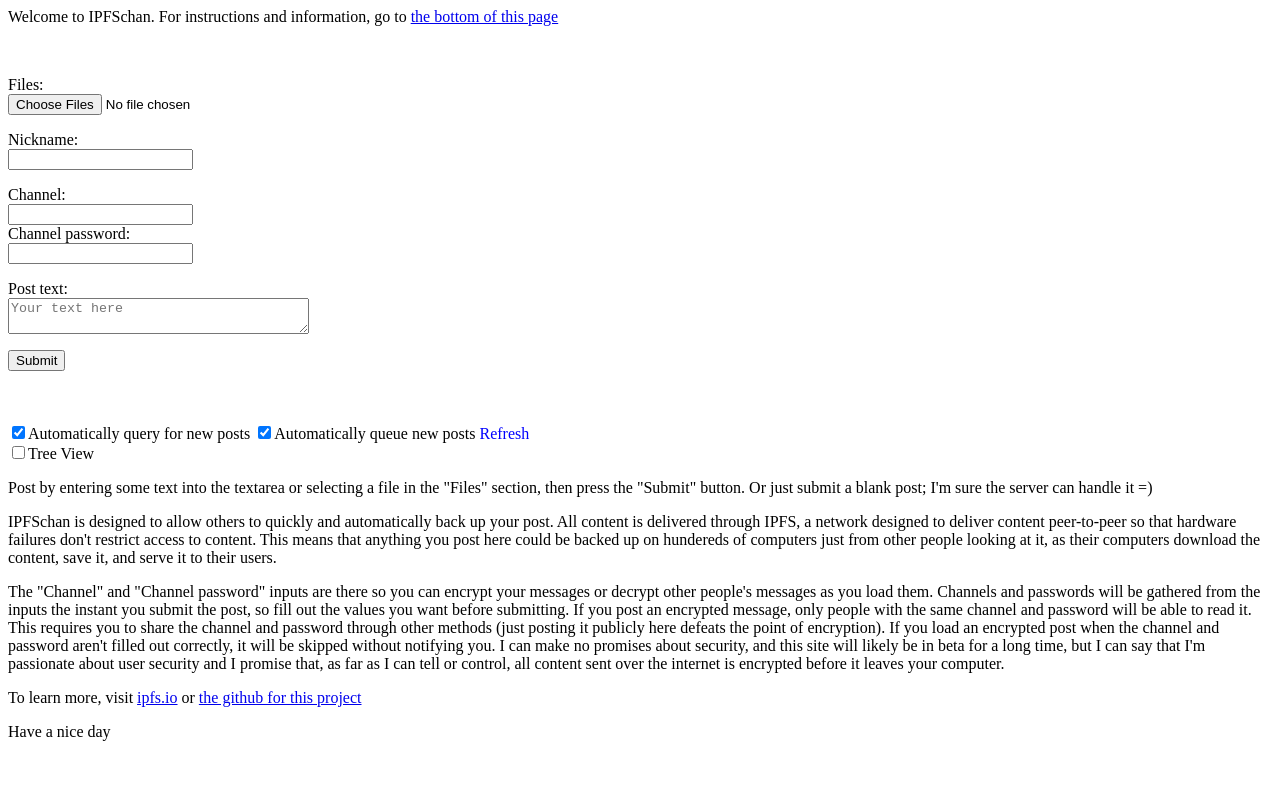
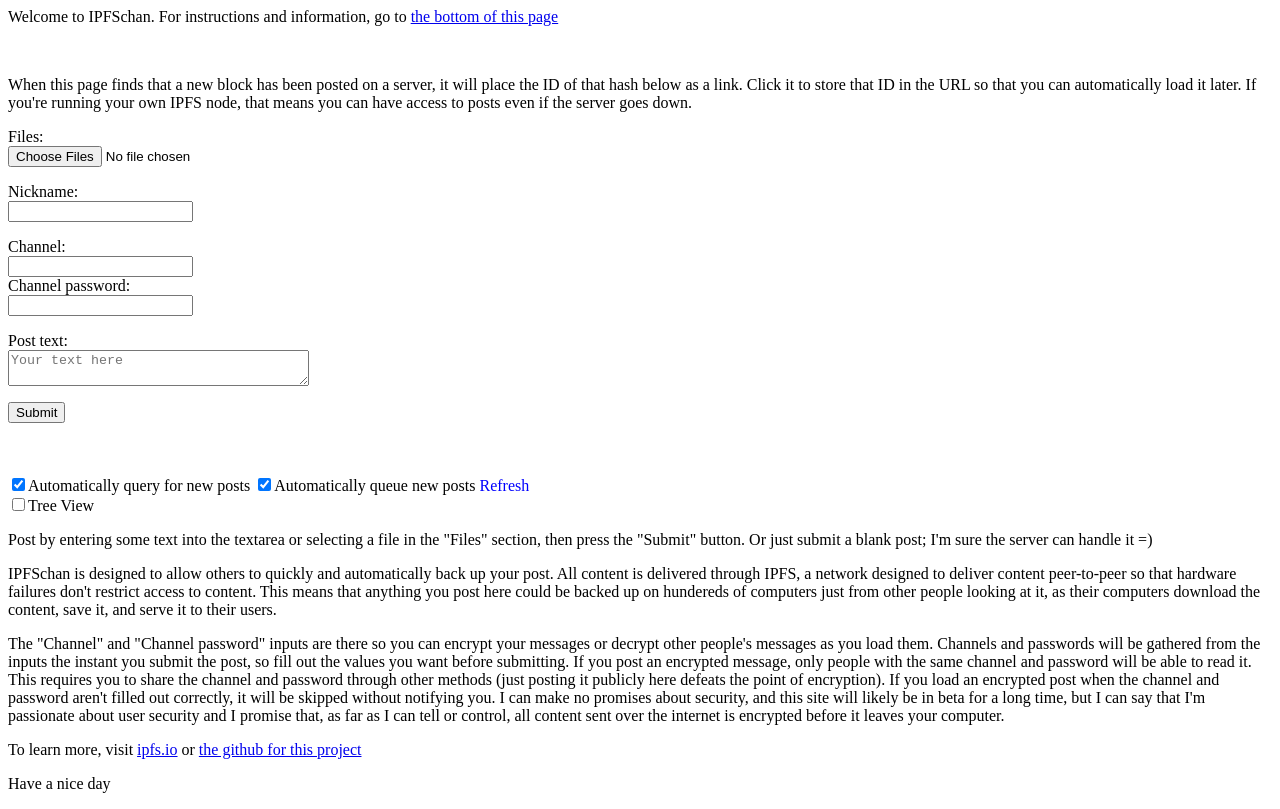
Before and after one commit to disgustingwall/IPFS-chan-scraper, a website: page bin/client/index.html in a window 1280 px wide. Drawn offline with Linux system fonts and the light colour scheme; no server answers.

Commit message:
add explanation of block hash <a> tag to page

```diff
--- a/bin/client/index.html
+++ b/bin/client/index.html
@@ -34,7 +34,10 @@
 		<div id="content" style="margin:8;">
 			<div id="welcome"><p>Welcome to IPFSchan. For instructions and information, go to <a href="#instructions">the bottom of this page</a></p></div>
 			<br />
-			<div id="currentMailboxHolder"></div>
+			<div id="mailboxInfoHolder">
+				<p>When this page finds that a new block has been posted on a server, it will place the ID of that hash below as a link. Click it to store that ID in the URL so that you can automatically load it later. If you're running your own IPFS node, that means you can have access to posts even if the server goes down. </p>
+				<p><span id="currentMailboxHolder"></span></p>
+			</div>
 			<div id="postForm">
 				<p>
 					<span style="display:flex;">Files: </span>
@@ -770,6 +773,9 @@
 function queueNewMailbox()
 {
 	document.getElementById("currentMailboxHolder").innerHTML = "<a href='#" + newestMailbox + "'>" + newestMailbox + "</a>";
+
+	//TODO: change fragment automatically if it isn't 46 characters long?
+
 	var parameterObject = {};
 	parameterObject["delay"] = 5 * 1000;
 
```
